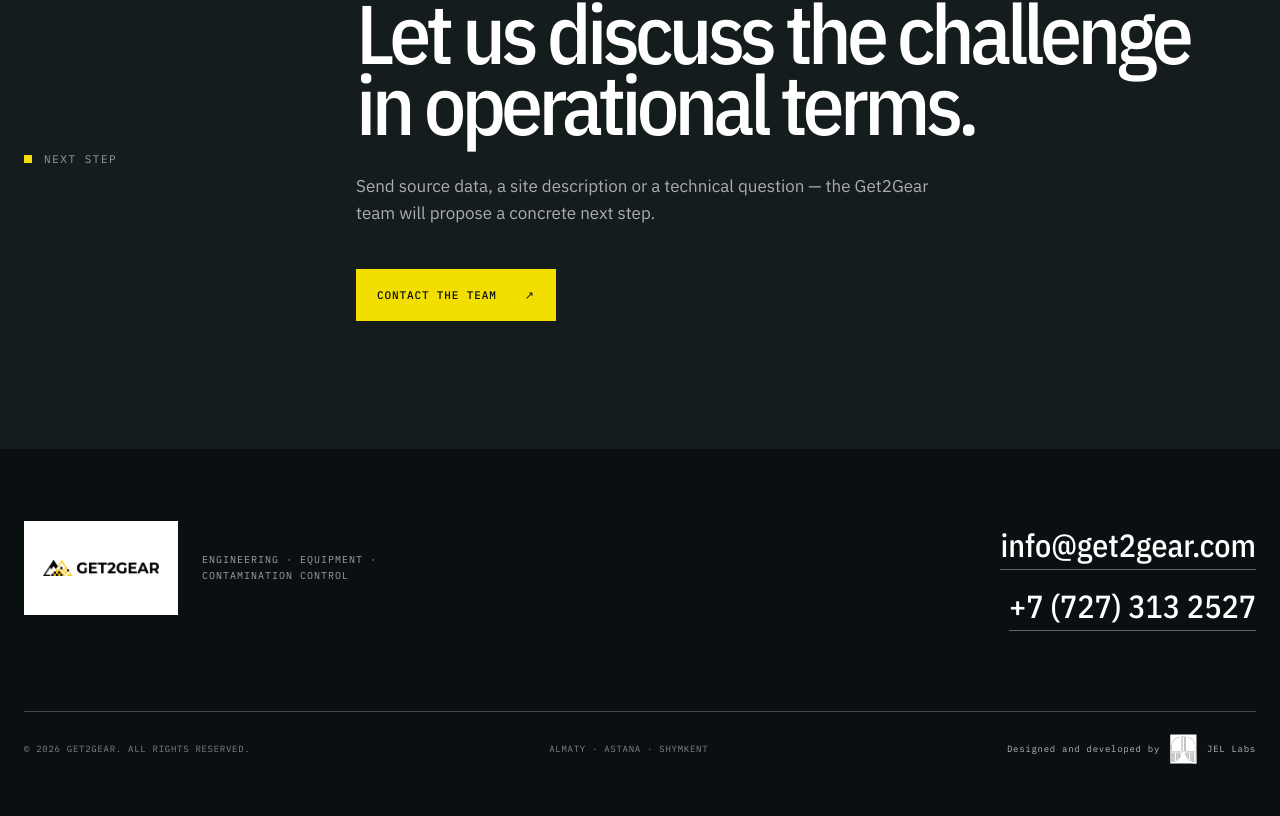
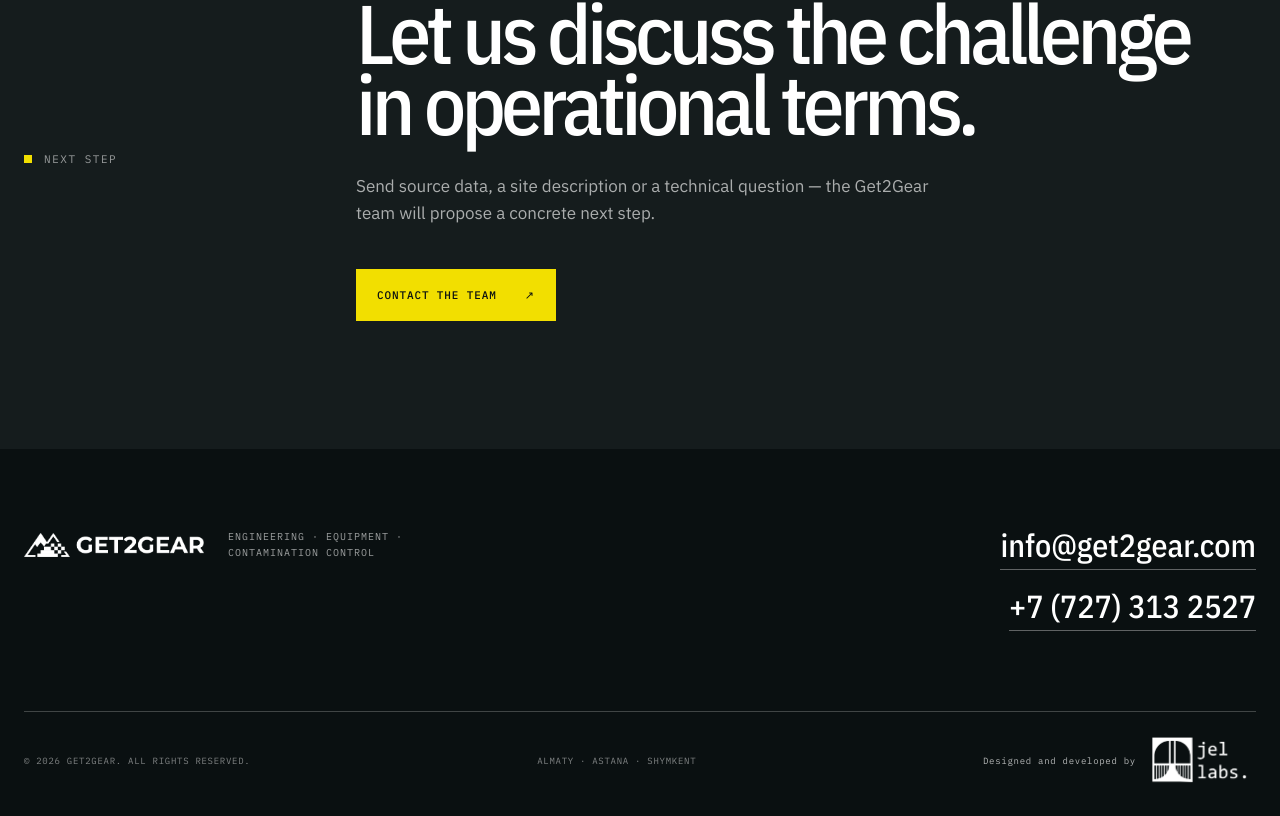
Before and after one commit to extrahalo/get2gear-customer-demo, a Next.js app: page /en/automation in a window 1280 px wide. Shown: the part 4533-5349 px from the top of the page. Before the commit the page ends 5325 px from the top, so only its background shows below. Built offline with nearby package versions, Linux system fonts and the light colour scheme; no server answers.

Commit message:
Refine footer logos for dark background

```diff
--- a/src/app/globals.css
+++ b/src/app/globals.css
@@ -1365,15 +1365,16 @@ a {
 
 .site-footer__logo {
   display: grid;
-  width: 154px;
-  height: 94px;
+  width: 180px;
+  min-height: 48px;
+  flex-shrink: 0;
   place-items: center;
-  background: var(--white);
 }
 
 .site-footer__logo img {
-  width: 116px;
+  width: 100%;
   height: auto;
+  filter: brightness(0) invert(1);
 }
 
 .site-footer__brand p {
@@ -1425,10 +1426,11 @@ a {
 }
 
 .studio-credit img {
-  width: 27px;
-  height: 30px;
+  width: 110px;
+  height: auto;
   object-fit: contain;
-  filter: brightness(0) invert(1);
+  filter: invert(1);
+  mix-blend-mode: screen;
 }
 
 .studio-credit:hover,
@@ -3276,7 +3278,6 @@ a {
 
   .site-footer__logo {
     width: 132px;
-    height: 82px;
   }
 
   .service-hero__content {
--- a/src/components/StudioCredit.tsx
+++ b/src/components/StudioCredit.tsx
@@ -5,8 +5,7 @@ export default function StudioCredit() {
   return (
     <a className="studio-credit" href="https://jel.kz" target="_blank" rel="noopener noreferrer">
       <span>Designed and developed by</span>
-      <Image src={assetPath("/images/jel-labs-logo.svg")} alt="" width={27} height={30} />
-      <span>JEL Labs</span>
+      <Image src={assetPath("/images/jel-labs-wordmark.png")} alt="JEL Labs" width={886} height={436} />
     </a>
   );
 }
```
Also changed, not shown: deploy/ps.kz/README.md, public/images/jel-labs-wordmark.png (added).
